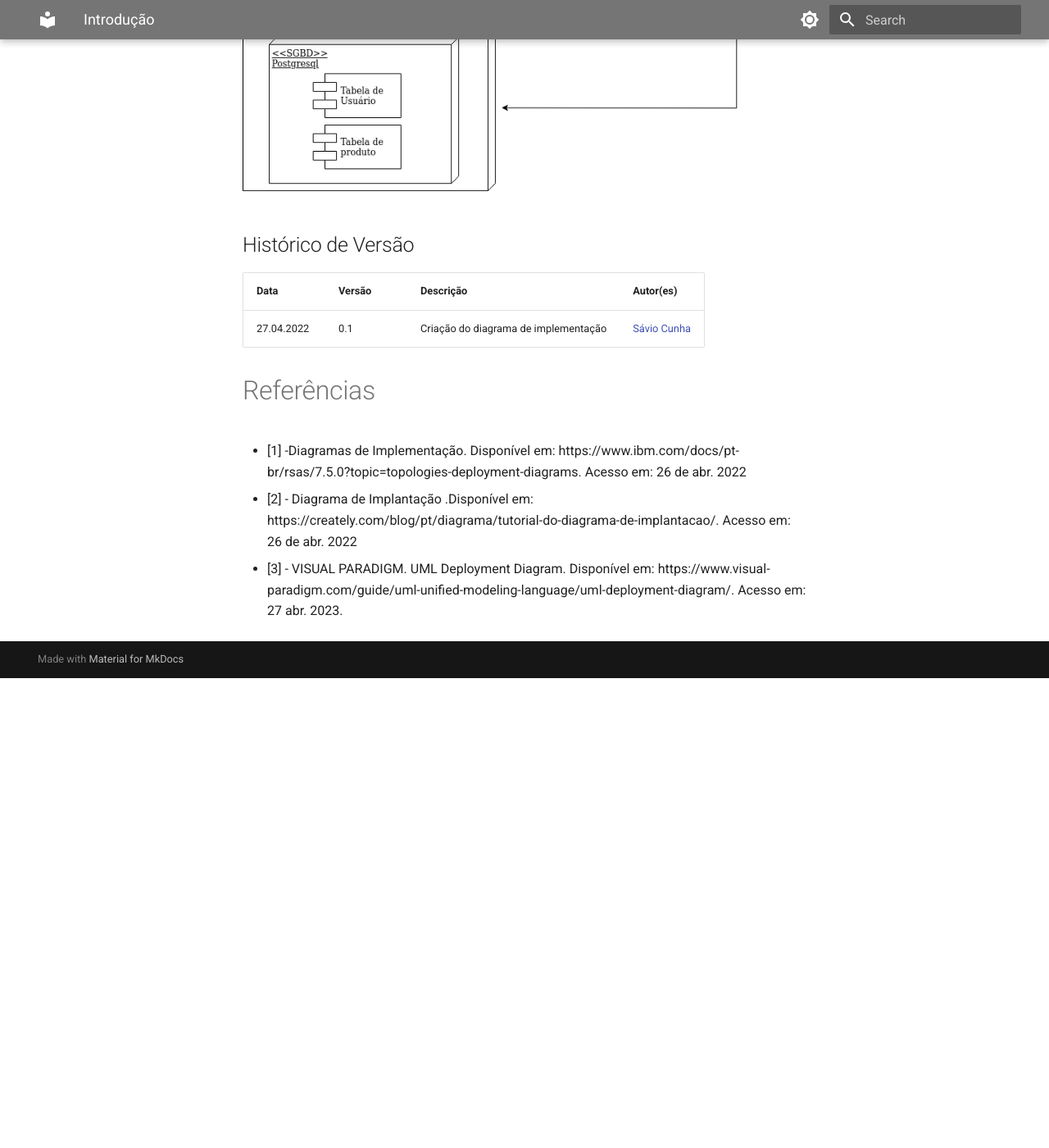
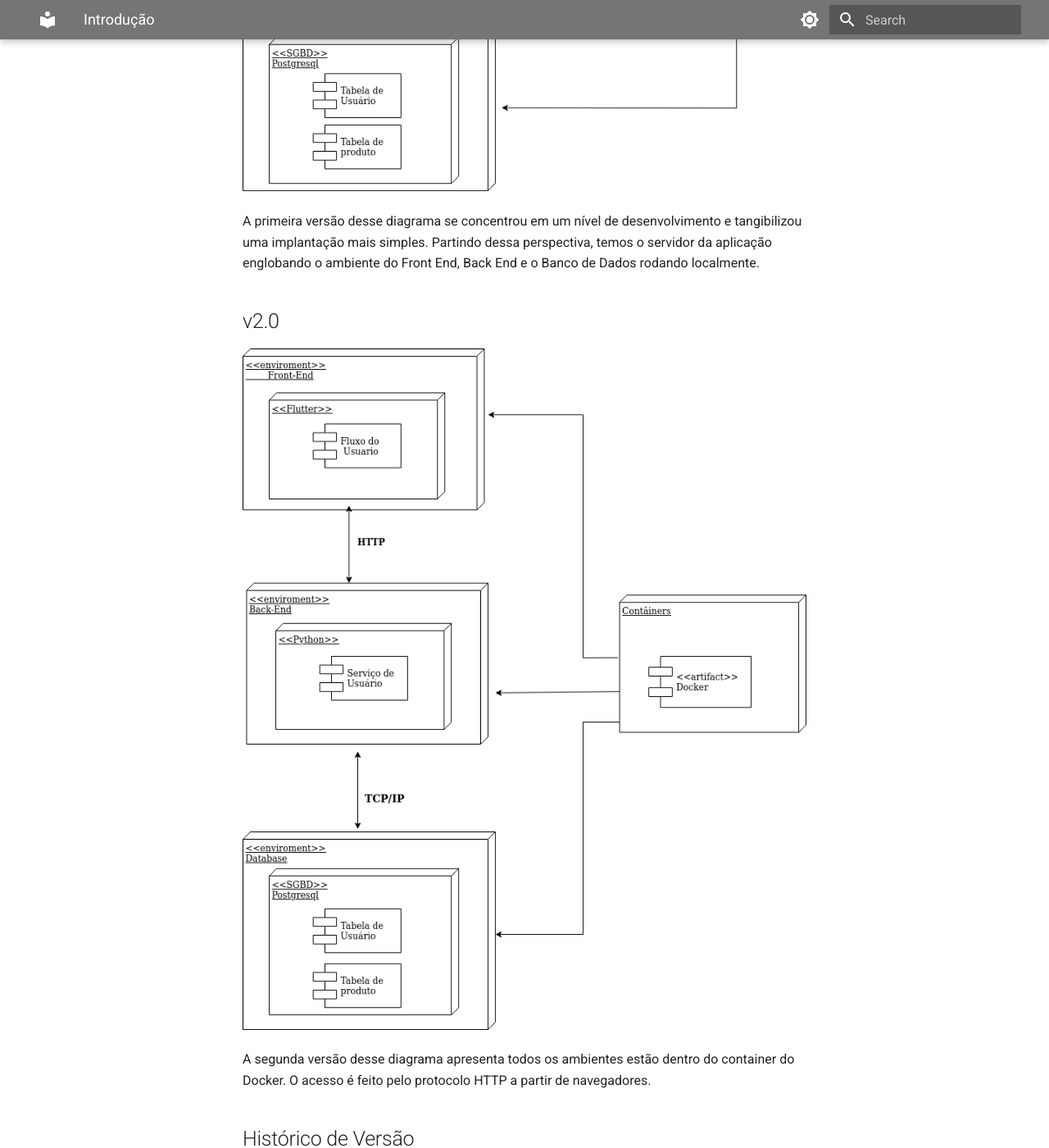
Before and after one commit to UNB-PI2-Grupo3-BracoRobotico/Documentation, an MkDocs documentation site: the page built from docs/diamagrama_implementacao.md, in a window 1280 px wide and 1400 px high, scrolled down 1281 px. Shown: the whole window at 82% size. Built offline with MkDocs 1.6.1 and Material for MkDocs 9.7.7, drawn with Linux system fonts in a browser that asks for light colours; before the commit the page ends 2108 px from its top, so only the background shows below that.

Commit message:
adicionando segunda versao

```diff
--- a/docs/diamagrama_implementacao.md
+++ b/docs/diamagrama_implementacao.md
@@ -7,7 +7,16 @@ O Diagrama de Implementação é uma representação visual que mostra a estrutu
 O Diagrama de Implementação será usado para descrever a conexão das máquinas e os protocolos de comunicação utilizados para transferir informações. O objetivo é obter uma visão clara da implementação do software, o que facilita o processo de desenvolvimento, uma vez que a modelagem é focada em um nível arquitetural mais específico em relação ao hardware. Com o Diagrama de Implementação, é possível entender como os componentes do sistema se interconectam fisicamente e quais recursos de hardware são necessários para executar o software. Dessa forma, é possível identificar e resolver problemas de desempenho ou escalabilidade antes de implementar o sistema, o que pode economizar tempo e recursos. O diagrama também ajuda a comunicar a arquitetura do sistema para as partes interessadas de forma clara e eficaz.
 
 ## v1.0
+
 ![Versão v1.0 do 5W2H](./assets/documento_diagrama_implementacao/diagrama_implementacao.png)
+
+A primeira versão desse diagrama se concentrou em um nível de desenvolvimento e tangibilizou uma implantação mais simples. Partindo dessa perspectiva, temos o servidor da aplicação englobando o ambiente do Front End, Back End e o Banco de Dados rodando localmente.
+
+## v2.0
+
+![Versão v1.0 do 5W2H](./assets/documento_diagrama_implementacao/diagrama_implementacaoV2.png)
+
+A segunda versão desse diagrama apresenta todos os ambientes estão dentro do container do Docker. O acesso é feito pelo protocolo HTTP a partir de navegadores.
 
 ## Histórico de Versão<br>
 |    Data    | Versão | Descrição            | Autor(es)       |
```
Also changed, not shown: docs/assets/documento_diagrama_implementacao/diagrama_implementacaoV2.png (added).
